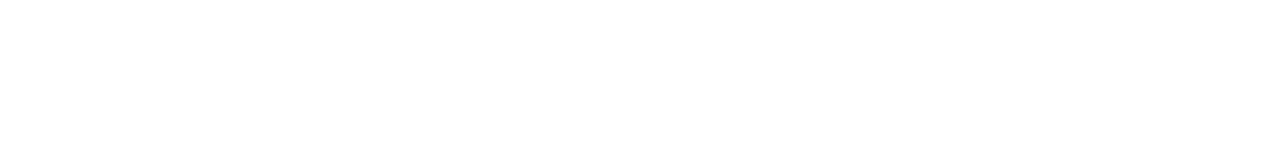
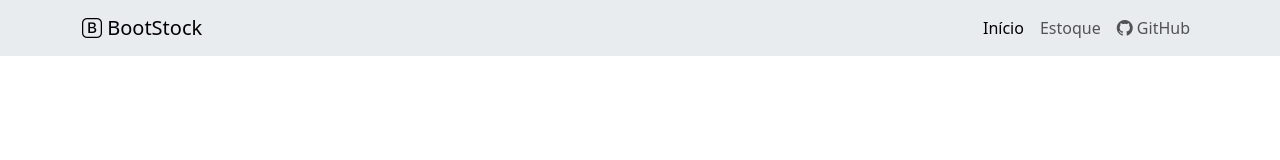
Before and after one commit to adrianoaraujods/bootstock, a plain HTML site: page index.html in a window 1280 px wide. Drawn offline with nearby package versions, Linux system fonts and the light colour scheme.

Commit message:
feat: add navbar

```diff
--- a/index.html
+++ b/index.html
@@ -3,7 +3,7 @@
   <head>
     <meta charset="utf-8" />
     <meta name="viewport" content="width=device-width, initial-scale=1" />
-    <title>Bootstrap</title>
+    <title>BootStock</title>
     <link
       href="https://cdn.jsdelivr.net/npm/bootstrap@5.3.8/dist/css/bootstrap.min.css"
       rel="stylesheet"
@@ -14,5 +14,32 @@
     />
   </head>
 
-  <body></body>
+  <body>
+    <header class="navbar navbar-expand sticky-top bg-body-secondary">
+      <nav class="container">
+        <a class="navbar-brand" href="./index.html">
+          <i class="bi bi-bootstrap"></i> BootStock
+        </a>
+
+        <ul class="navbar-nav">
+          <li class="nav-item" aria-current="page">
+            <a class="nav-link active" href="./index.html">Início</a>
+          </li>
+          <li class="nav-item">
+            <a class="nav-link" href="#">Estoque</a>
+          </li>
+          <li class="nav-item">
+            <a
+              class="nav-link"
+              href="https://github.com/adrianoaraujods/bootstock"
+              target="_blank"
+            >
+              <i class="bi bi-github"></i>
+              GitHub
+            </a>
+          </li>
+        </ul>
+      </nav>
+    </header>
+  </body>
 </html>
```
